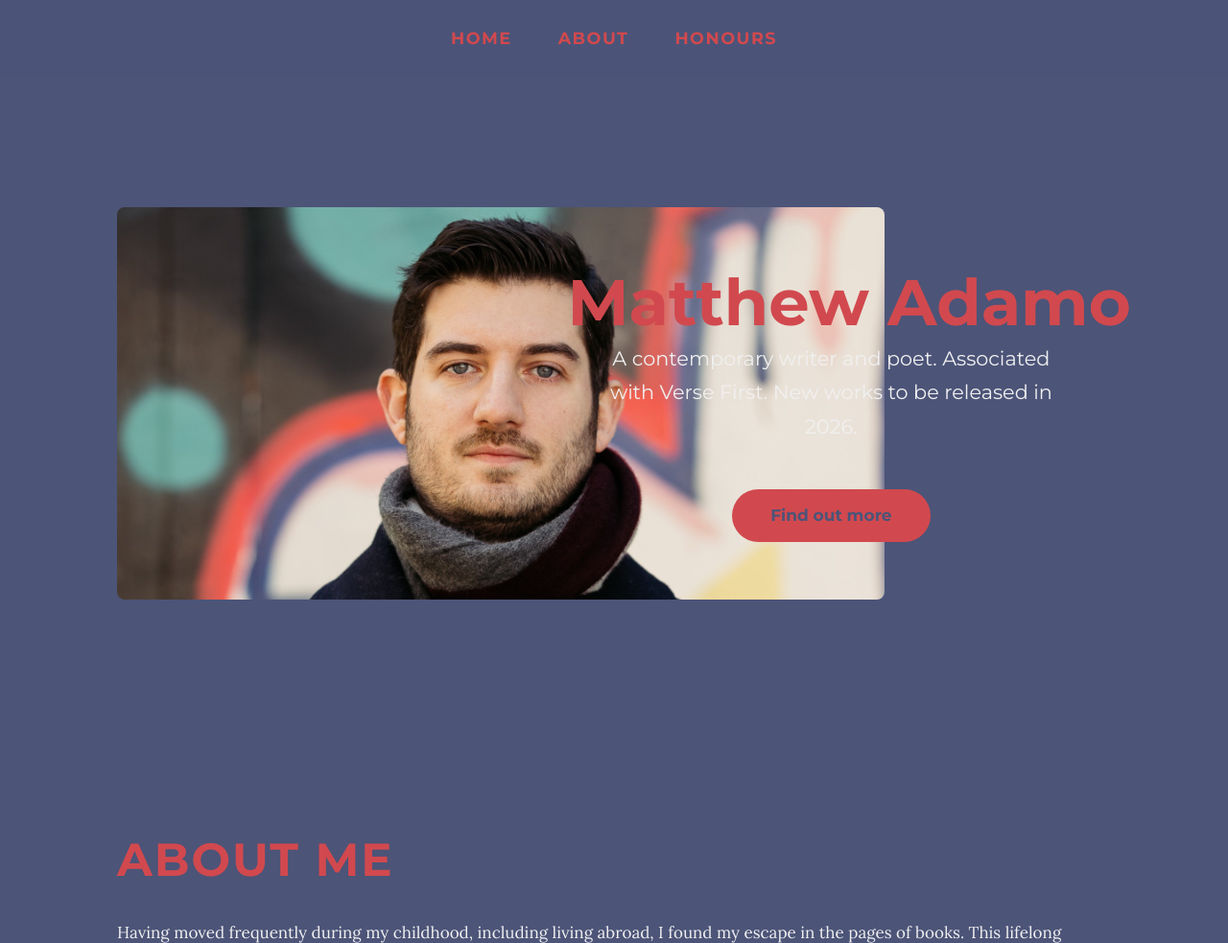
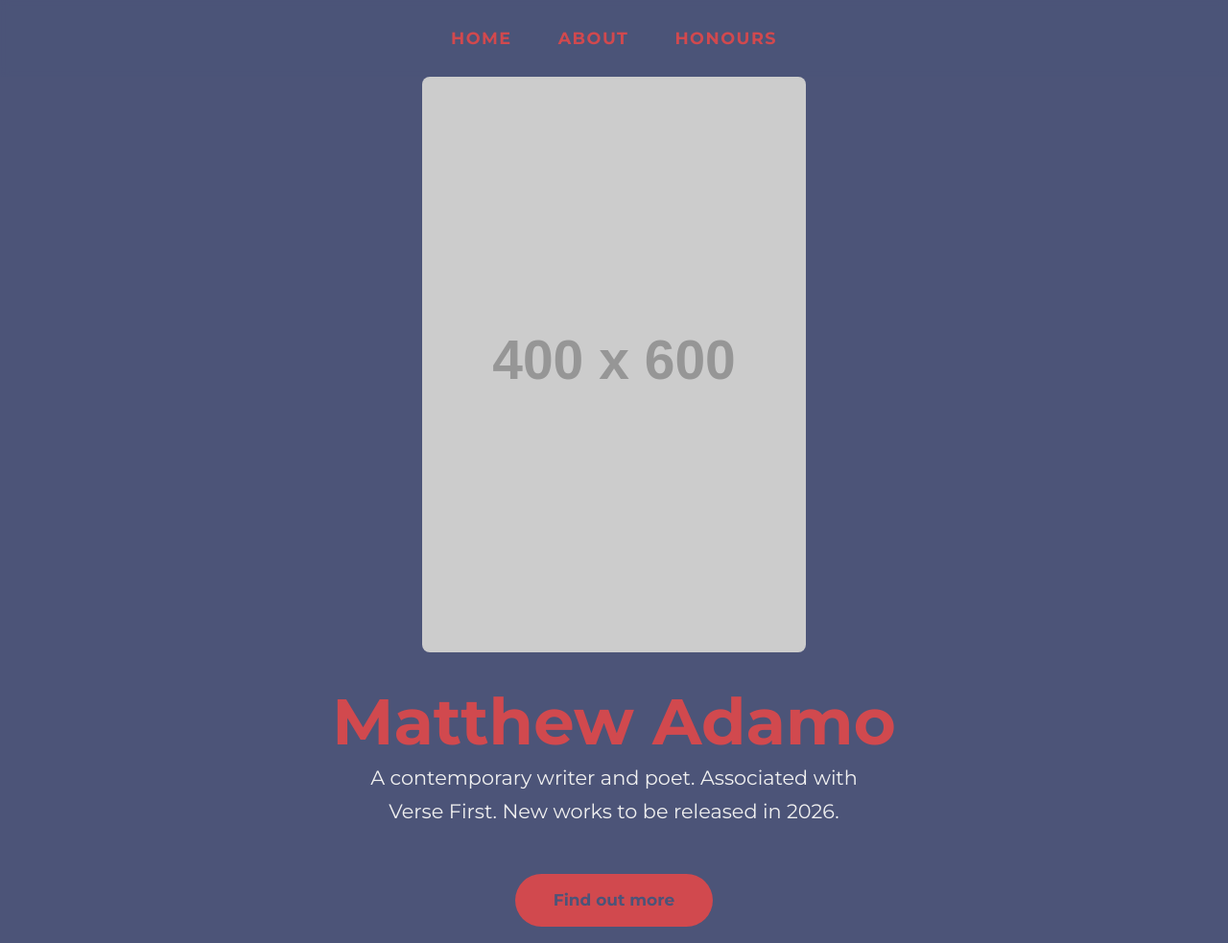
Before and after one commit to mattaja18/personal-website, a plain HTML site: page index.html in a window 1280 px wide. Shown: the top 983 px of the page at 96% size. Drawn offline with Linux system fonts and the light colour scheme; placeholder pictures from the web are drawn by us.

Commit message:
Update index.html
moved image above title

```diff
--- a/index.html
+++ b/index.html
@@ -51,9 +51,8 @@
 
         h1 {
             font-size: 4.2rem;
-            max-width: 550px;
-        white-space: nowrap; /* Prevents text from wrapping */
-	}
+            white-space: nowrap; /* Prevents name from wrapping */
+        }
         h2 {
             font-size: 3rem;
             margin-bottom: 2rem;
@@ -129,44 +128,42 @@
             align-items: center;
             justify-content: center;
             min-height: 100vh;
-            padding: 80px 0 40px 0;
+            padding: 80px 2rem 40px 2rem;
             margin: 0;
         }
 
         .hero-container {
             display: flex;
-            align-items: center;
-            gap: 4rem;
+            flex-direction: column; /* This stacks the items vertically */
+            align-items: center; /* This centers the items horizontally */
+            gap: 2rem; /* This creates space between the image and text block */
             width: 100%;
-            max-width: 1100px;
-            padding: 0 2rem;
         }
 
         .hero-image-col {
-            flex-basis: 40%;
-            min-width: 300px;
+            width: 100%;
+            max-width: 400px; /* Controls the maximum size of the image */
         }
 
         .hero-image-col img {
-            max width: 300px;
+            width: 100%;
             height: auto;
             border-radius: 8px;
             display: block;
         }
 
         .hero-text-col {
-            flex-basis: 60%;
             display: flex;
             flex-direction: column;
-            align-items: center; /* This aligns all items to the center */
-            text-align: center; /* This centers the text within each item */
+            align-items: center;
+            text-align: center;
         }
 
         .hero-text-col p {
             font-size: 1.3rem;
             font-weight: 300;
             font-family: 'Montserrat', sans-serif;
-            max-width: 500px;
+            max-width: 550px; /* Constrains line length for readability */
         }
 
         .btn-hero {
@@ -215,20 +212,15 @@
         /* --- 2025 Mobile Responsiveness Standards --- */
         @media (max-width: 900px) {
             h1 { font-size: 3.5rem; }
-            .hero-container { gap: 2rem; }
         }
 
         @media (max-width: 768px) {
             h2 { font-size: 2.2rem; text-align: center; }
-            .hero-container {
-                flex-direction: column;
-                text-align: center;
-            }
             #main-nav { justify-content: center; height: 70px; }
             #hero { padding-top: 70px; }
         }
         @media (max-width: 480px) {
-            h1 { font-size: 2.8rem; }
+            h1 { font-size: 2.8rem; white-space: normal; /* Allow name to wrap on very small screens */ }
             h2 { font-size: 1.8rem; letter-spacing: 1px; }
         }
 
@@ -252,7 +244,7 @@
         <section id="hero">
             <div class="hero-container">
                 <div class="hero-image-col">
-                    <img src="profile-v2.png" alt="A vertical portrait of the poet, Matthew Adamo.">
+                    <img src="https://placehold.co/400x600" alt="A vertical portrait of the poet, Matthew Adamo.">
                 </div>
                 <div class="hero-text-col">
                     <h1>Matthew Adamo</h1>
```
